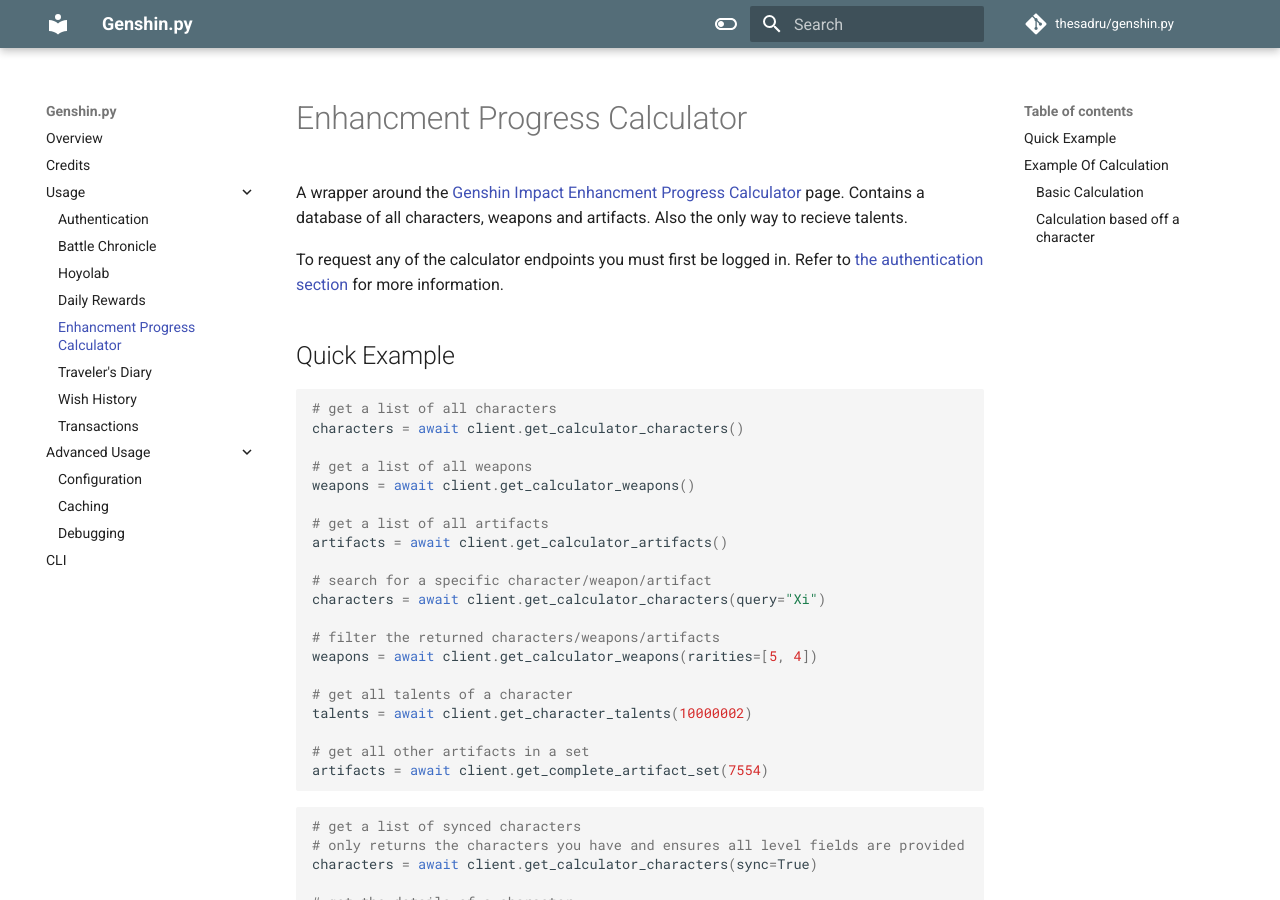
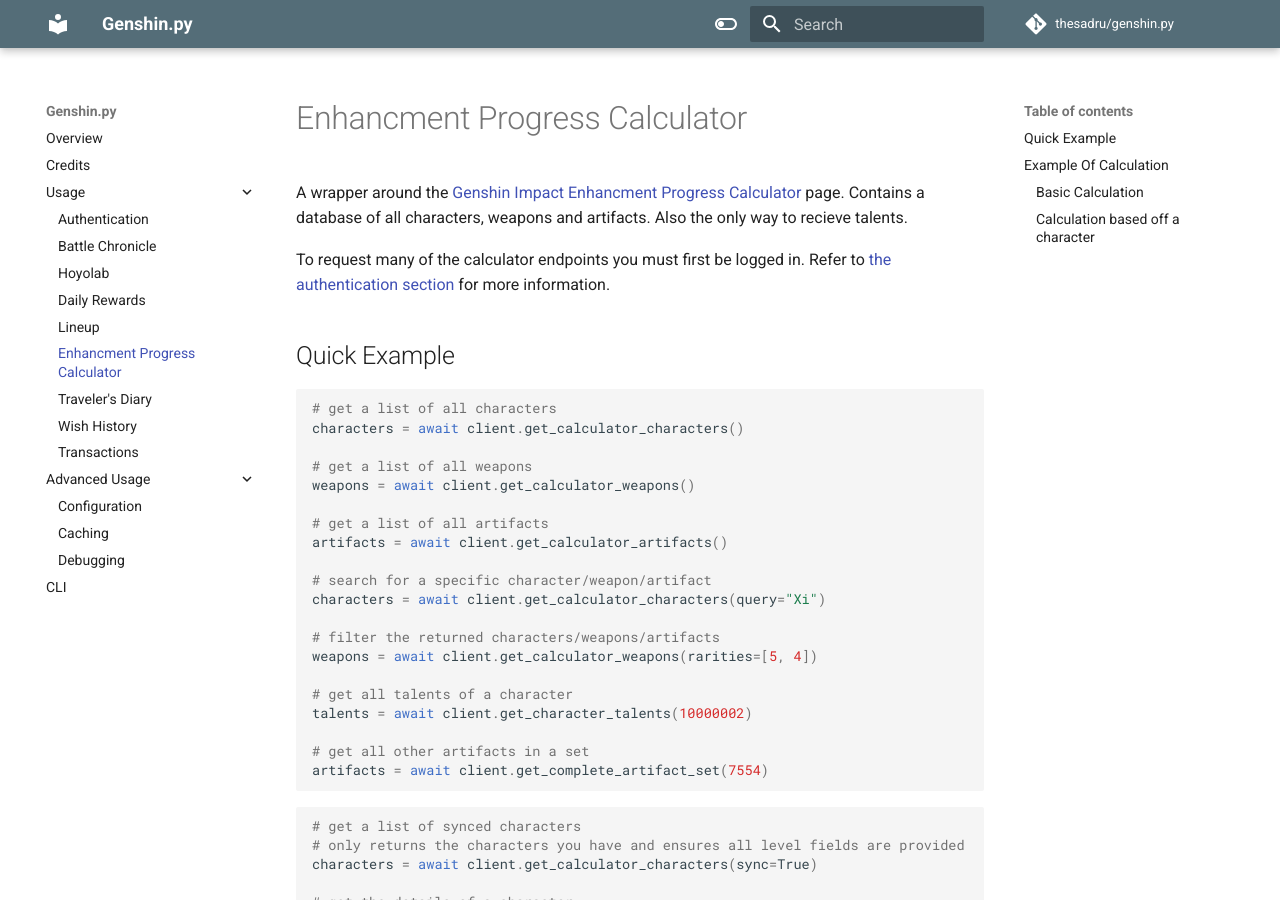
Before and after one commit to thesadru/genshin.py, an MkDocs documentation site: the page built from docs/calculator.md, in a window 1280 px wide and 900 px high. Built offline with MkDocs 1.6.1 and Material for MkDocs 9.7.7, drawn with Linux system fonts in a browser that asks for light colours; comment, search, counter and statistics services are not loaded.

Commit message:
Add lineup docs

```diff
--- a/docs/calculator.md
+++ b/docs/calculator.md
@@ -3,7 +3,7 @@
 A wrapper around the [Genshin Impact Enhancment Progress Calculator](https://webstatic-sea.mihoyo.com/ys/event/calculator-sea/index.html) page.
 Contains a database of all characters, weapons and artifacts. Also the only way to recieve talents.
 
-To request any of the calculator endpoints you must first be logged in. Refer to [the authentication section](authentication.md) for more information.
+To request many of the calculator endpoints you must first be logged in. Refer to [the authentication section](authentication.md) for more information.
 
 ## Quick Example
 
--- a/mkdocs.yml
+++ b/mkdocs.yml
@@ -41,6 +41,7 @@
       - battle_chronicle.md
       - hoyolab.md
       - daily_rewards.md
+      - lineup.md
       - calculator.md
       - diary.md
       - wish_history.md
```
Also changed, not shown: docs/lineup.md (added, +34 -0 lines).
